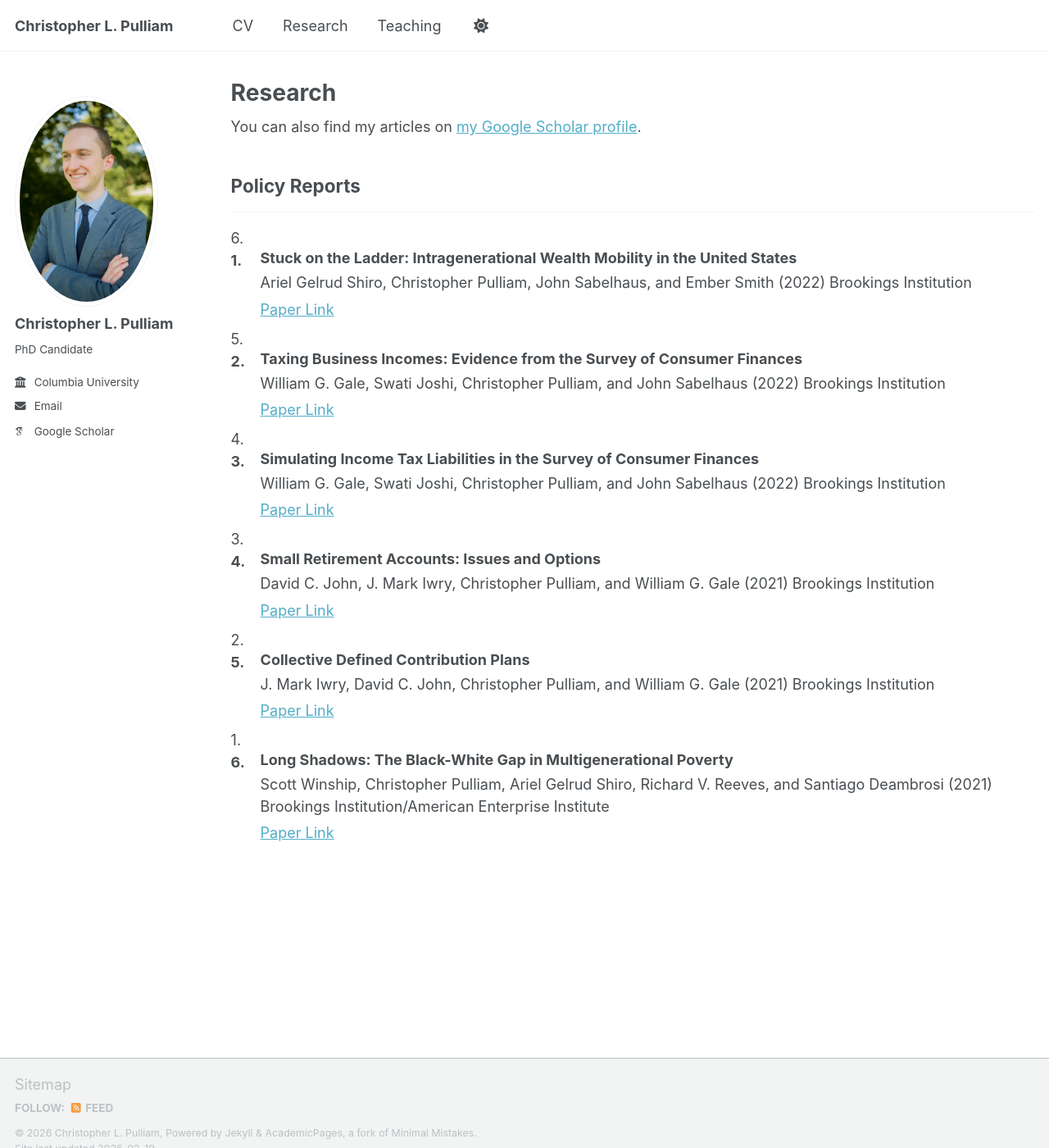
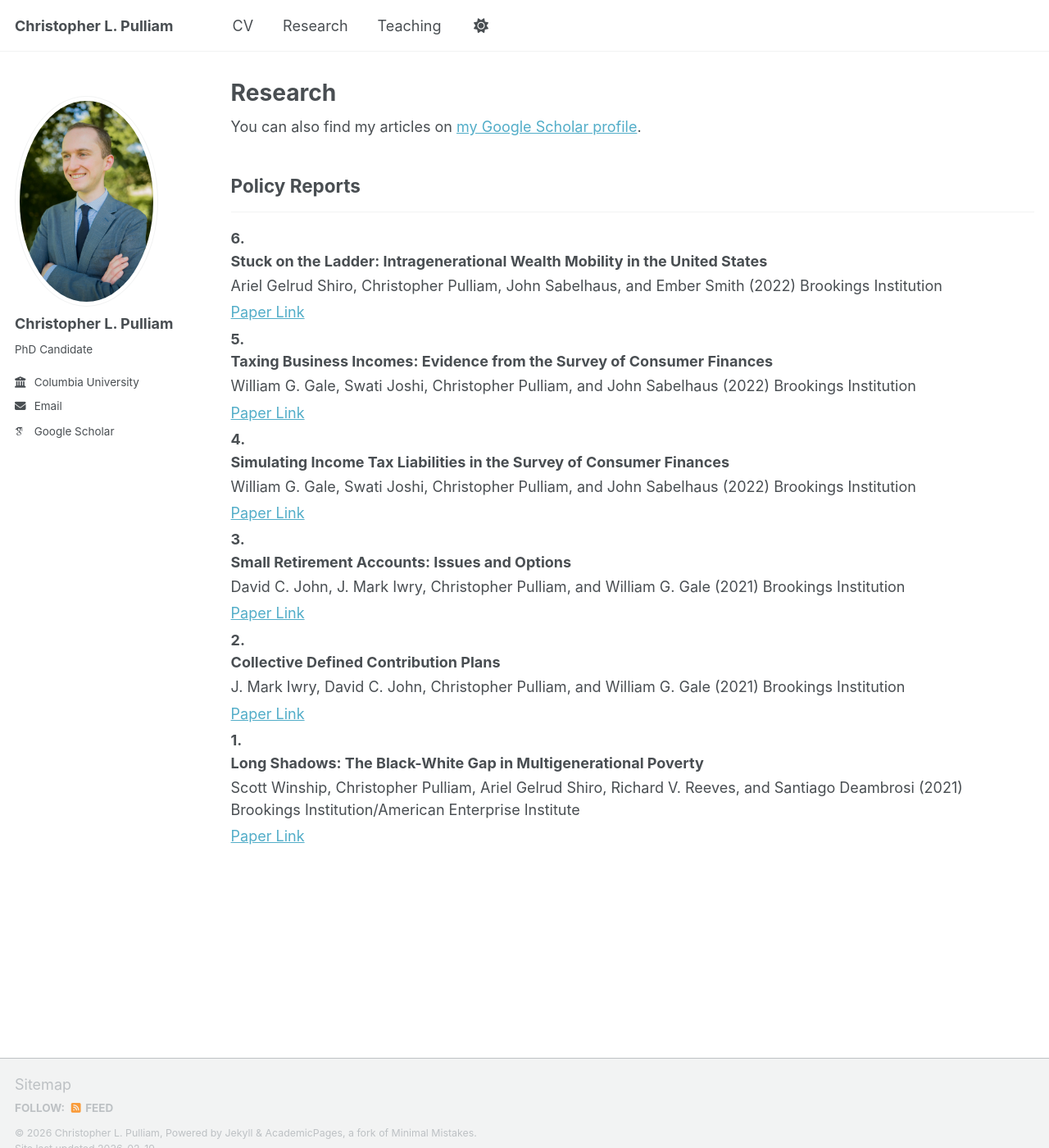
Before and after one commit to christopher-pulliam/christopher-pulliam.github.io, a Jekyll site: the page built from _pages/publications.html, in a window 1280 px wide and 1400 px high. Shown: the whole window at 82% size. Built offline with Jekyll 4.4.1, drawn with Linux system fonts in a browser that asks for light colours; some web fonts are replaced; a script that is not in the unit is left out.

Commit message:
Delete publication numbering styles from main.scss
Removed styles related to publication numbering.

```diff
--- a/assets/css/main.scss
+++ b/assets/css/main.scss
@@ -33,23 +33,9 @@
     "vendor/font-awesome/brands"
 ;
 
-/* Publications numbering */
-h2 {
-  counter-reset: pub-counter;
-}
-
-.pub-entry {
-  counter-increment: pub-counter;
-  position: relative;
-  padding-left: 2em;
-  margin-bottom: 0.5em;
-}
-
-.pub-entry::before {
-  content: counter(pub-counter) ". ";
-  position: absolute;
-  left: 0;
+.pub-number {
   font-weight: bold;
+  margin-bottom: 0.2em;
 }
 
 .pub-content-wrapper {
```
